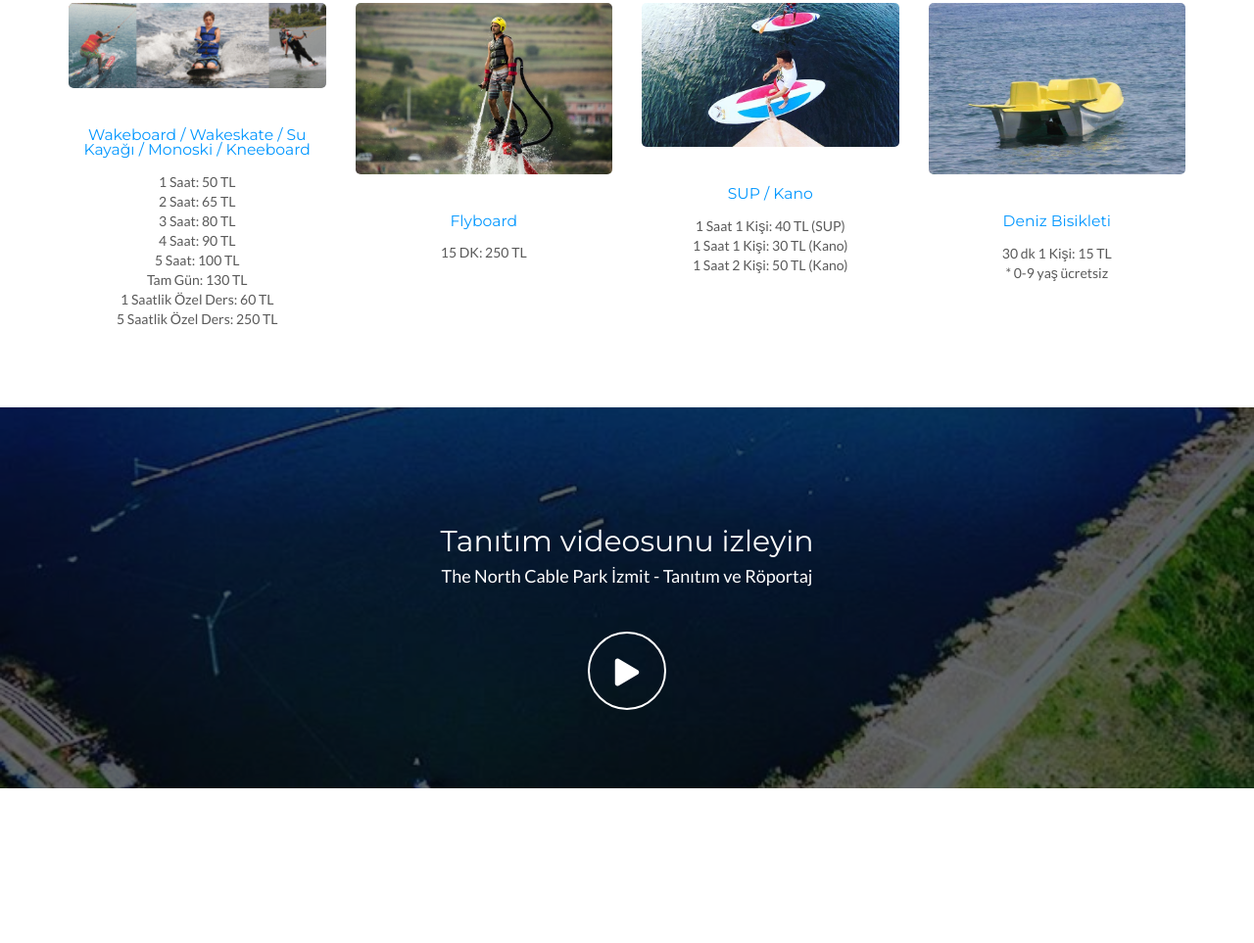
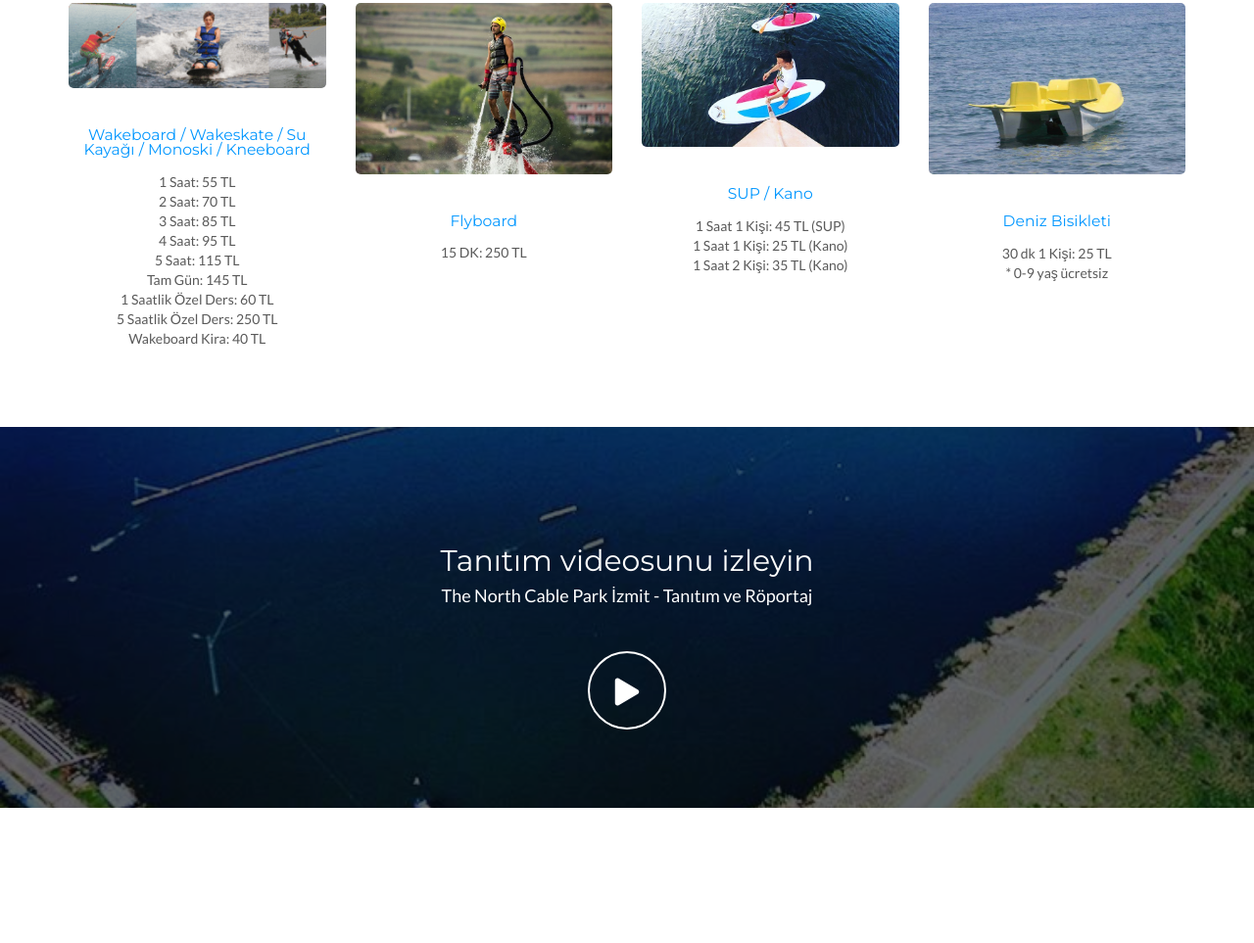
Before and after one commit to thenorthcablepark/thenorthcablepark.github.io, a plain HTML site: page index.html in a window 1280 px wide. Shown: the part 4022-4985 px from the top of the page at 98% size. Drawn offline with Linux system fonts and the light colour scheme; some packages are replaced by stand-ins of ours.

Commit message:
Update index.html
fiyat guncellemesi

```diff
--- a/index.html
+++ b/index.html
@@ -163,14 +163,15 @@
         <div class="blog-image-block"> <img src="img/wake.png" alt="" class="img-responsive"> </div>
         <h3 class="blog-title"><small>Wakeboard / Wakeskate / Su Kayağı / Monoski / Kneeboard</small></h3>
         <p class="blog-content">
-            <div>1 Saat: 50 TL</div>
-            <div>2 Saat: 65 TL</div>
-            <div>3 Saat: 80 TL</div>
-            <div>4 Saat: 90 TL</div>
-            <div>5 Saat: 100 TL</div>
-            <div>Tam Gün: 130 TL</div>
+            <div>1 Saat: 55 TL</div>
+            <div>2 Saat: 70 TL</div>
+            <div>3 Saat: 85 TL</div>
+            <div>4 Saat: 95 TL</div>
+            <div>5 Saat: 115 TL</div>
+            <div>Tam Gün: 145 TL</div>
             <div>1 Saatlik Özel Ders: 60 TL</div>
             <div>5 Saatlik Özel Ders: 250 TL</div>
+			<div>Wakeboard Kira: 40 TL</div>
         </p>
       </div>
       <div class="col-md-3 blog-box">
@@ -184,16 +185,16 @@
         <div class="blog-image-block"> <img src="img/sup.jpg" alt="" class="img-responsive"> </div>
         <h3 class="blog-title"><small>SUP / Kano</small></h3>
         <p class="blog-content">
-          <div>1 Saat 1 Kişi: 40 TL (SUP)</div>
-          <div>1 Saat 1 Kişi: 30 TL (Kano)</div>
-          <div>1 Saat 2 Kişi: 50 TL (Kano)</div>
+          <div>1 Saat 1 Kişi: 45 TL (SUP)</div>
+          <div>1 Saat 1 Kişi: 25 TL (Kano)</div>
+          <div>1 Saat 2 Kişi: 35 TL (Kano)</div>
         </p>
       </div>
       <div class="col-md-3 blog-box">
         <div class="blog-image-block"> <img src="img/denizbisikleti.jpg" alt="" class="img-responsive"> </div>
         <h3 class="blog-title"><small>Deniz Bisikleti</small></h3>
         <p class="blog-content">
-          <div>30 dk 1 Kişi: 15 TL</div>
+          <div>30 dk 1 Kişi: 25 TL</div>
           <div>* 0-9 yaş ücretsiz</div>
         </p>
       </div>
```
